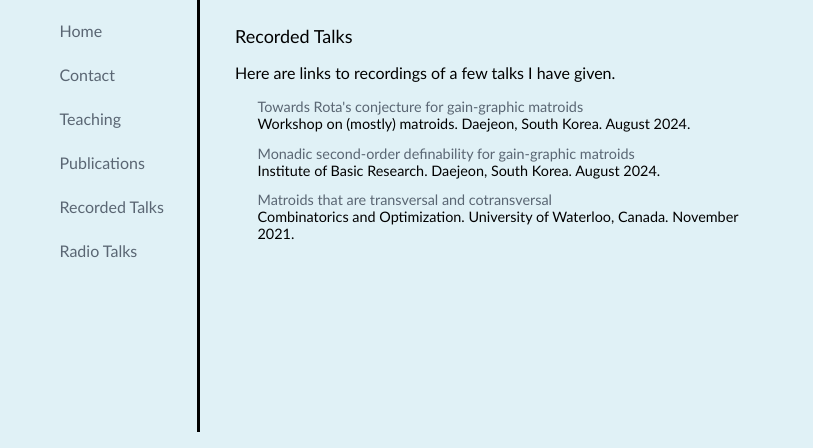
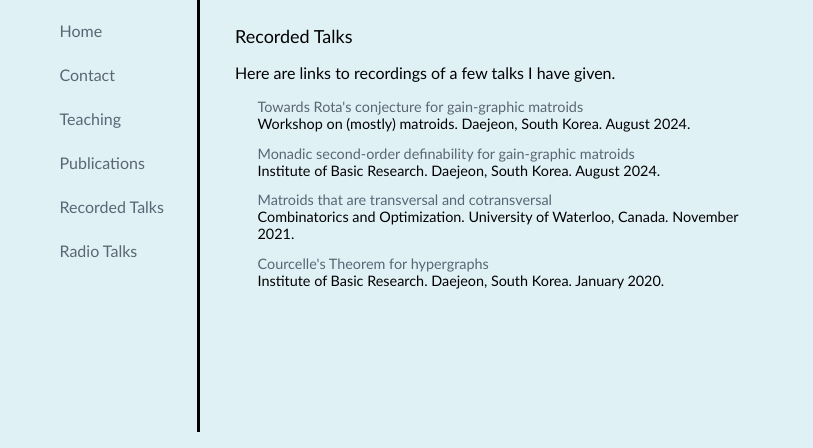
Before and after one commit to dillon128/dillon128.github.io, a plain HTML site: page seminars.html in a window 1280 px wide. Shown: the part 357-805 px from the top of the page, without its empty margins (233-1046 px from the left). Drawn offline with Linux system fonts and the light colour scheme.

Commit message:
Update seminars.html

```diff
--- a/seminars.html
+++ b/seminars.html
@@ -50,6 +50,11 @@
 </br>Combinatorics and Optimization. University of Waterloo, Canada. November 2021.
 </li>
 
+<li class="publist">
+<a href="https://www.youtube.com/watch?v=AhL5Y3kGE14">Courcelle's Theorem for hypergraphs</a>
+</br>Institute of Basic Research. Daejeon, South Korea. January 2020.
+</li>
+
          </ul>
 
      </div>
```
